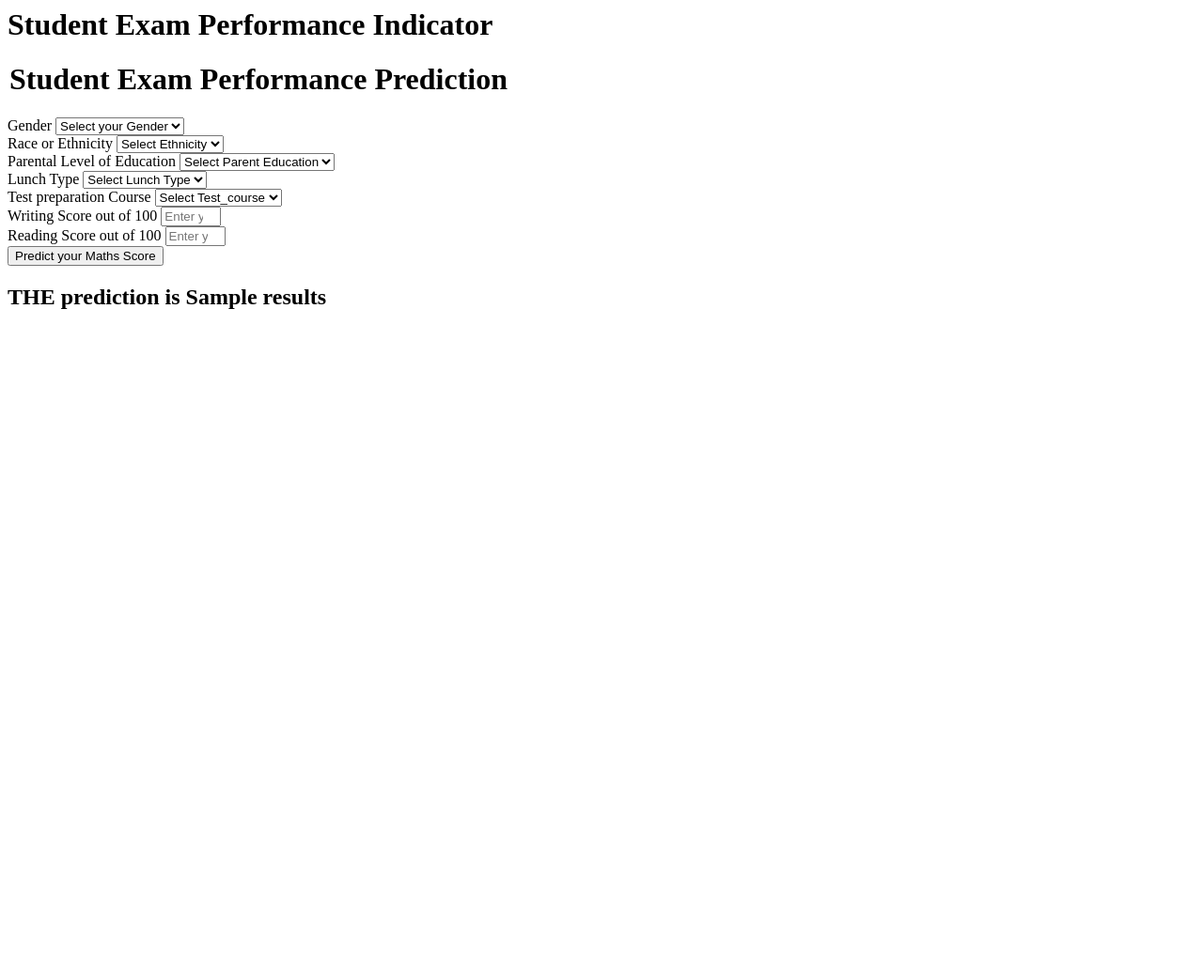
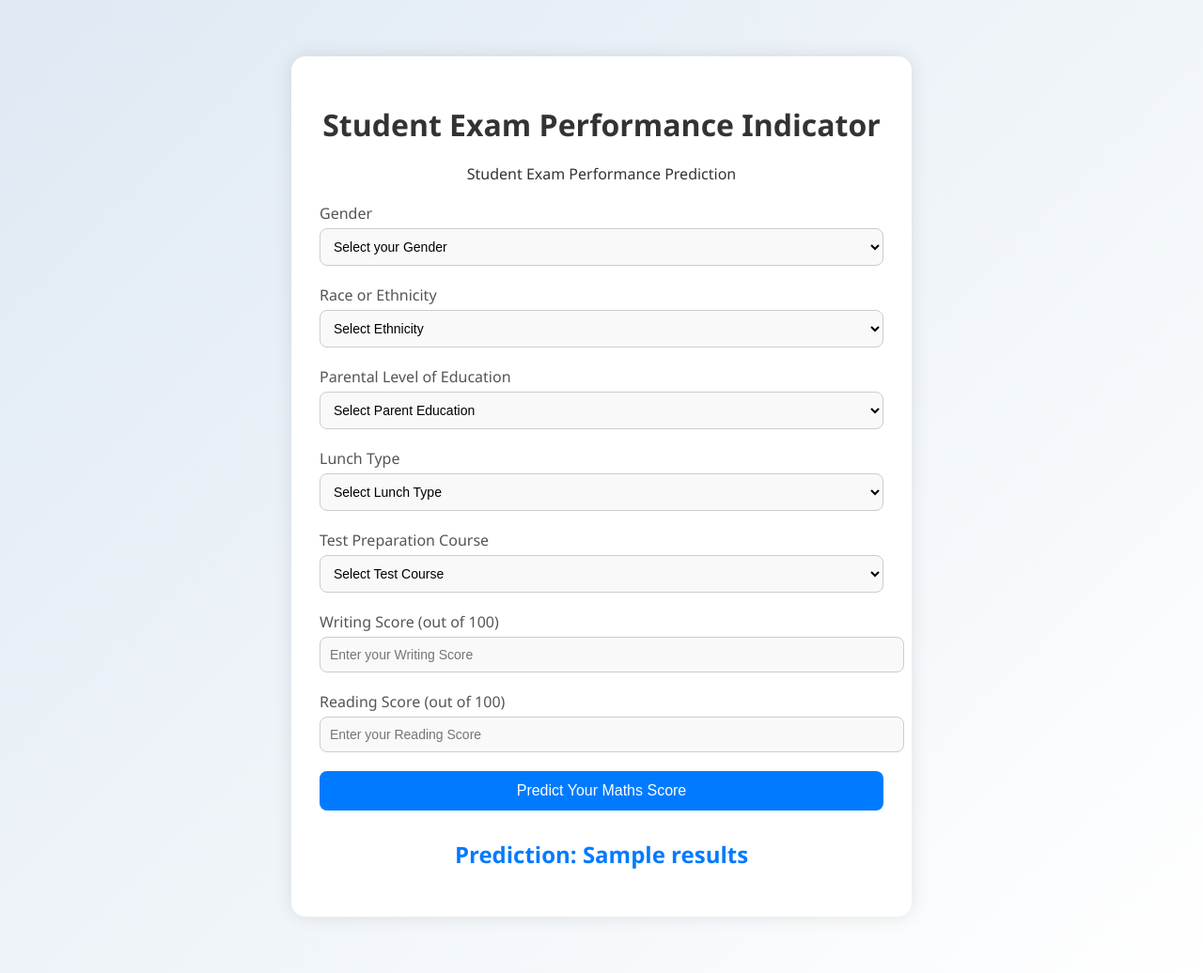
Before and after one commit to Chandran-Kumar-Gouda/mlProject, a Flask app: template templates/home.html in a window 1280 px wide. Shown: the whole page at 94% size. Before the commit the page ends 329 px from the top, so only its background shows below. Run offline with Flask 3, Linux system fonts and the light colour scheme; the template is opened without the code that fills it: most values are stand-ins (such as "Sample title", 1, 10 or a date in 2020).

Commit message:
web page modification

```diff
--- a/templates/home.html
+++ b/templates/home.html
@@ -1,111 +1,134 @@
-<html>
+<!DOCTYPE html>
+<html lang="en">
+<head>
+    <meta charset="UTF-8">
+    <title>Student Exam Performance Predictor</title>
+    <meta name="viewport" content="width=device-width, initial-scale=1.0">
+    <style>
+        /* Base styles */
+        body {
+            margin: 0;
+            padding: 0;
+            background: linear-gradient(135deg, #dfe9f3, #ffffff);
+            font-family: 'Segoe UI', Tahoma, Geneva, Verdana, sans-serif;
+        }
+
+        .container {
+            max-width: 600px;
+            margin: 60px auto;
+            padding: 30px;
+            background-color: #ffffff;
+            border-radius: 15px;
+            box-shadow: 0 0 20px rgba(0, 0, 0, 0.1);
+        }
+
+        h1, legend {
+            text-align: center;
+            color: #333;
+            margin-bottom: 20px;
+        }
+
+        label {
+            display: block;
+            margin-bottom: 5px;
+            font-weight: 500;
+            color: #555;
+        }
+
+        input[type="number"],
+        select {
+            width: 100%;
+            padding: 10px;
+            margin-bottom: 20px;
+            border-radius: 8px;
+            border: 1px solid #ccc;
+            font-size: 14px;
+            background-color: #f9f9f9;
+        }
+
+        input[type="submit"] {
+            width: 100%;
+            padding: 12px;
+            background-color: #007bff;
+            color: white;
+            border: none;
+            border-radius: 8px;
+            font-size: 16px;
+            cursor: pointer;
+            transition: background 0.3s;
+        }
+
+        input[type="submit"]:hover {
+            background-color: #0056b3;
+        }
+
+        h2 {
+            text-align: center;
+            color: #007bff;
+            margin-top: 30px;
+        }
+    </style>
+</head>
 <body>
-    <div class="login">
-       <h1>Student Exam Performance Indicator</h1>
+    <div class="container">
+        <h1>Student Exam Performance Indicator</h1>
+        <form action="{{ url_for('predict_datapoint') }}" method="post">
+            <legend>Student Exam Performance Prediction</legend>
 
-       <form action="{{ url_for('predict_datapoint')}}" method="post">
-        <h1>
-            <legend>Student Exam Performance Prediction</legend>
-        </h1>
-        <div class="mb-3">
-            <label class="form-label">Gender</label>
-            <select class="form-control" name="gender" placeholder="Enter you Gender" required>
-                <option class="placeholder" selected disabled value="">Select your Gender</option>
-                <option value="male">
-                    Male
-                </option>
-                <option value="female">
-                    Female
-                </option>
+            <label for="gender">Gender</label>
+            <select name="gender" id="gender" required>
+                <option disabled selected value="">Select your Gender</option>
+                <option value="male">Male</option>
+                <option value="female">Female</option>
             </select>
-        </div>
-        <div class="mb-3">
-            <label class="form-label">Race or Ethnicity</label>
-            <select class="form-control" name="ethnicity" placeholder="Enter you ethnicity" required>
-                <option class="placeholder" selected disabled value="">Select Ethnicity</option>
-                <option value="group A">
-                    Group A
-                </option>
-                <option value="group B">
-                    Group B
-                </option>
-                <option value="group C">
-                    Group C
-                </option>
-                <option value="group D">
-                    Group D
-                </option>
-                <option value="group E">
-                    Group E
-                </option>
+
+            <label for="ethnicity">Race or Ethnicity</label>
+            <select name="ethnicity" id="ethnicity" required>
+                <option disabled selected value="">Select Ethnicity</option>
+                <option value="group A">Group A</option>
+                <option value="group B">Group B</option>
+                <option value="group C">Group C</option>
+                <option value="group D">Group D</option>
+                <option value="group E">Group E</option>
             </select>
-        </div>
-        <div class="mb-3">
-            <label class="form-label">Parental Level of Education</label>
-            <select class="form-control" name="parental_level_of_education"
-                placeholder="Enter you Parent Education" required>
-                <option class="placeholder" selected disabled value="">Select Parent Education</option>
-                <option value="associate's degree">
-                    associate's degree
-                </option>
-                <option value="bachelor's degree">
-                    bachelor's degree
-                </option>
-                <option value="high school">
-                    high school
-                </option>
-                <option value="master's degree">
-                    master's degree
-                </option>
-                <option value="some college">
-                    some college
-                </option>
-                <option value="some high school">
-                    some high school
-                </option>
+
+            <label for="parental_level_of_education">Parental Level of Education</label>
+            <select name="parental_level_of_education" id="parental_level_of_education" required>
+                <option disabled selected value="">Select Parent Education</option>
+                <option value="associate's degree">Associate's Degree</option>
+                <option value="bachelor's degree">Bachelor's Degree</option>
+                <option value="high school">High School</option>
+                <option value="master's degree">Master's Degree</option>
+                <option value="some college">Some College</option>
+                <option value="some high school">Some High School</option>
             </select>
-        </div>
-        <div class="mb-3">
-            <label class="form-label">Lunch Type</label>
-            <select class="form-control" name="lunch" placeholder="Enter you Lunch" required>
-                <option class="placeholder" selected disabled value="">Select Lunch Type</option>
-                <option value="free/reduced">
-                    free/reduced
-                </option>
-                <option value="standard">
-                    standard
-                </option>
+
+            <label for="lunch">Lunch Type</label>
+            <select name="lunch" id="lunch" required>
+                <option disabled selected value="">Select Lunch Type</option>
+                <option value="free/reduced">Free/Reduced</option>
+                <option value="standard">Standard</option>
             </select>
-        </div>
-        <div class="mb-3">
-            <label class="form-label">Test preparation Course</label>
-            <select class="form-control" name="test_preparation_course" placeholder="Enter you Course"
-                required>
-                <option class="placeholder" selected disabled value="">Select Test_course</option>
-                <option value="none">
-                    None
-                </option>
-                <option value="completed">
-                    Completed
-                </option>
+
+            <label for="test_preparation_course">Test Preparation Course</label>
+            <select name="test_preparation_course" id="test_preparation_course" required>
+                <option disabled selected value="">Select Test Course</option>
+                <option value="none">None</option>
+                <option value="completed">Completed</option>
             </select>
-        </div>
-        <div class="mb-3">
-            <label class="form-label">Writing Score out of 100</label>
-            <input class="form-control" type="number" name="reading_score"
-                placeholder="Enter your Reading score" min='0' max='100' />
-        </div>
-        <div class="mb-3">
-            <label class="form-label">Reading Score out of 100</label>
-            <input class="form-control" type="number" name="writing_score"
-                placeholder="Enter your Reading Score" min='0' max='100' />
-        </div>
-        <div class="mb-3">
-            <input class="btn btn-primary" type="submit" value="Predict your Maths Score" required />
-        </div>
-    </form>
-    <h2>
-       THE  prediction is {{results}}
-    </h2>
-   <body>
+
+            <label for="writing_score">Writing Score (out of 100)</label>
+            <input type="number" name="writing_score" id="writing_score" min="0" max="100" required placeholder="Enter your Writing Score">
+
+            <label for="reading_score">Reading Score (out of 100)</label>
+            <input type="number" name="reading_score" id="reading_score" min="0" max="100" required placeholder="Enter your Reading Score">
+
+            <input type="submit" value="Predict Your Maths Score">
+        </form>
+
+
+        <h2>Prediction: {{ results }}</h2>
+
+    </div>
+</body>
 </html>
```
Also changed, not shown: templates/index.html (+63 -1 lines).
